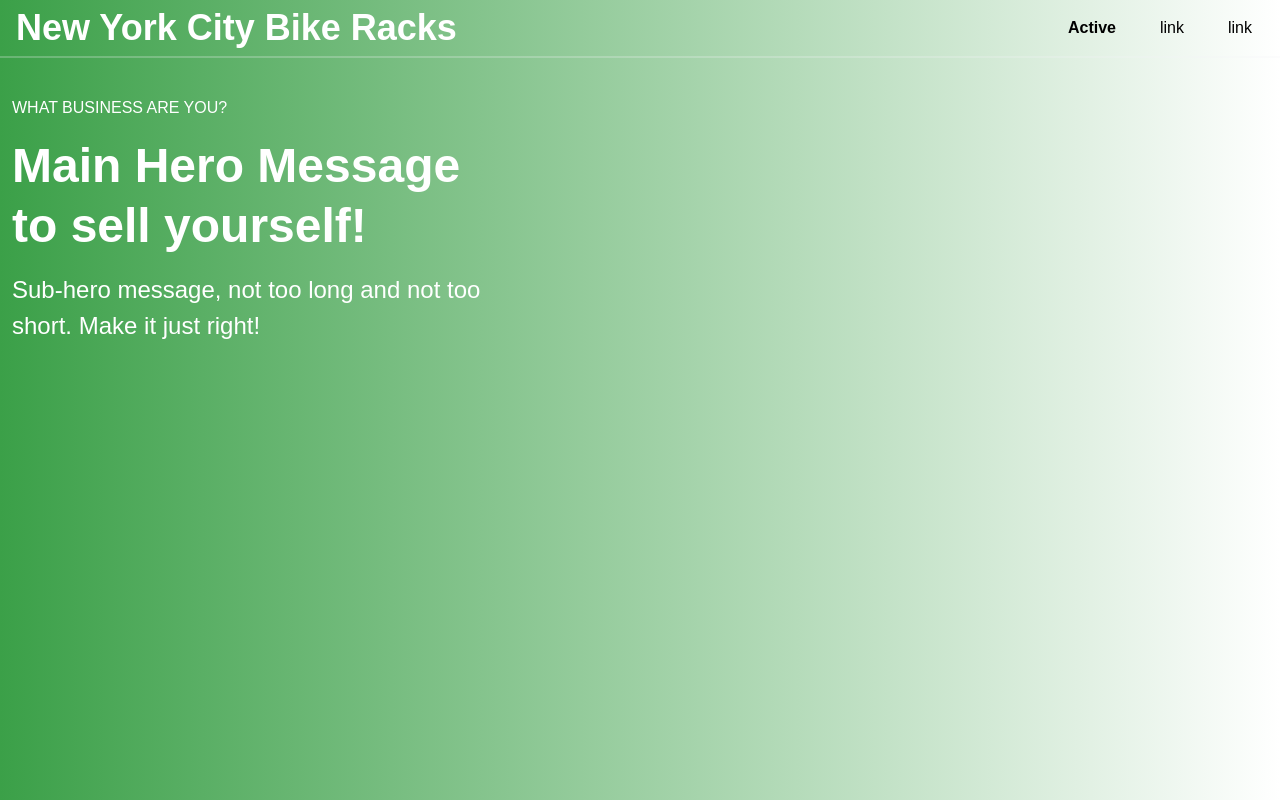
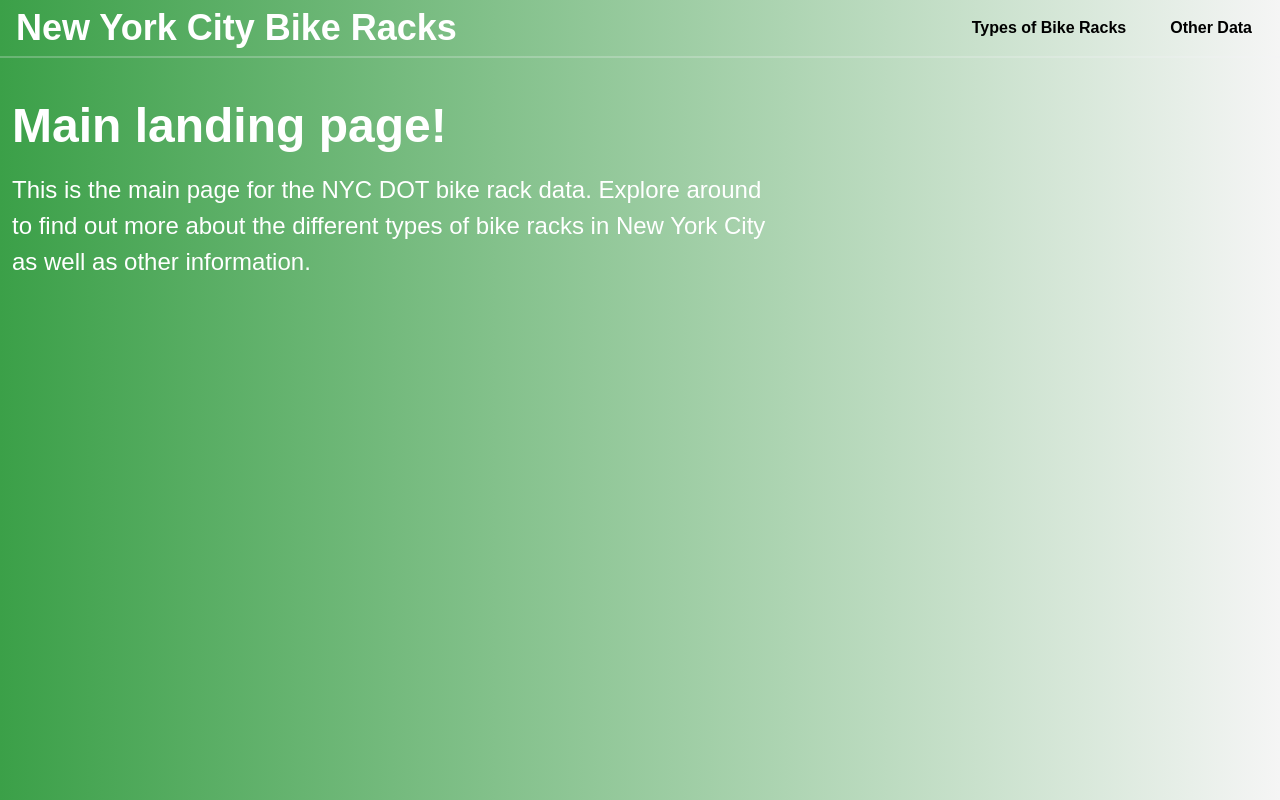
Before and after one commit to el3166/el3166.github.io, a plain HTML site: page index.html in a window 1280 px wide. Drawn offline with nearby package versions, Linux system fonts and the light colour scheme.

Commit message:
main landing page done

```diff
--- a/index.html
+++ b/index.html
@@ -10,7 +10,7 @@
     <link rel="stylesheet" href="https://unpkg.com/tailwindcss@2.2.19/dist/tailwind.min.css"/>
     <style>
       .gradient {
-        background: linear-gradient(90deg, #3ba048 0%, #ffffff 100%);
+        background: linear-gradient(90deg, #3ba048 0%, #f5f5f5 100%);
       }
     </style>
   </head>
@@ -34,13 +34,10 @@
         <div class="w-full flex-grow lg:flex lg:items-center lg:w-auto hidden mt-2 lg:mt-0 bg-white lg:bg-transparent text-black p-4 lg:p-0 z-20" id="nav-content">
           <ul class="list-reset lg:flex justify-end flex-1 items-center">
             <li class="mr-3">
-              <a class="inline-block py-2 px-4 text-black font-bold no-underline" href="#">Active</a>
+              <a class="inline-block py-2 px-4 text-black font-bold no-underline" href="#">Types of Bike Racks</a>
             </li>
             <li class="mr-3">
-              <a class="inline-block text-black no-underline hover:text-gray-800 hover:text-underline py-2 px-4" href="#">link</a>
-            </li>
-            <li class="mr-3">
-              <a class="inline-block text-black no-underline hover:text-gray-800 hover:text-underline py-2 px-4" href="#">link</a>
+              <a class="inline-block py-2 px-4 text-black font-bold no-underline" href="#">Other Data</a>
             </li>
           </ul>
         </div>
@@ -48,16 +45,14 @@
       <hr class="border-b border-gray-100 opacity-25 my-0 py-0" />
     </nav>
     <!--Hero-->
-    <div class="pt-24">
+    <div class="pt-20">
       <div class="container px-3 mx-auto flex flex-wrap flex-col md:flex-row items-center">
-        <!--Left Col-->
-        <div class="flex flex-col w-full md:w-2/5 justify-center items-start text-center md:text-left">
-          <p class="uppercase tracking-loose w-full">What business are you?</p>
+        <div class="flex flex-col w-full md:w-3/5 justify-center items-start text-center md:text-left">
           <h1 class="my-4 text-5xl font-bold leading-tight">
-            Main Hero Message to sell yourself!
+            Main landing page!
           </h1>
           <p class="leading-normal text-2xl mb-8">
-            Sub-hero message, not too long and not too short. Make it just right!
+            This is the main page for the NYC DOT bike rack data. Explore around to find out more about the different types of bike racks in New York City as well as other information.
           </p>
         </div>
       </div>
```
